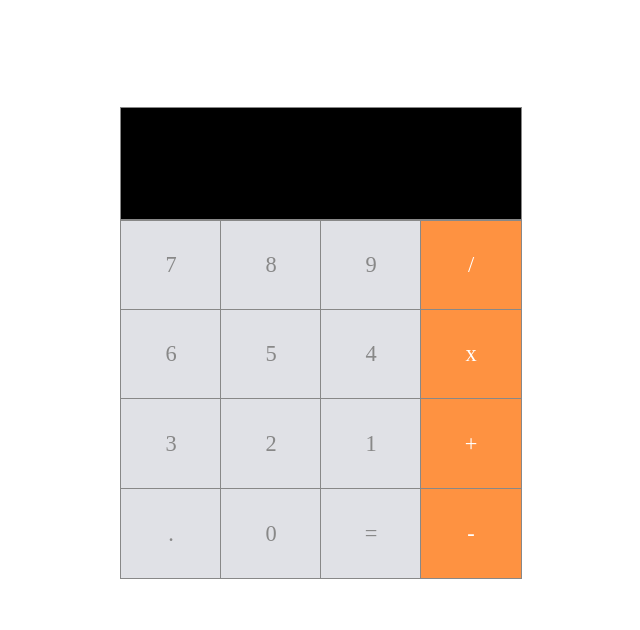
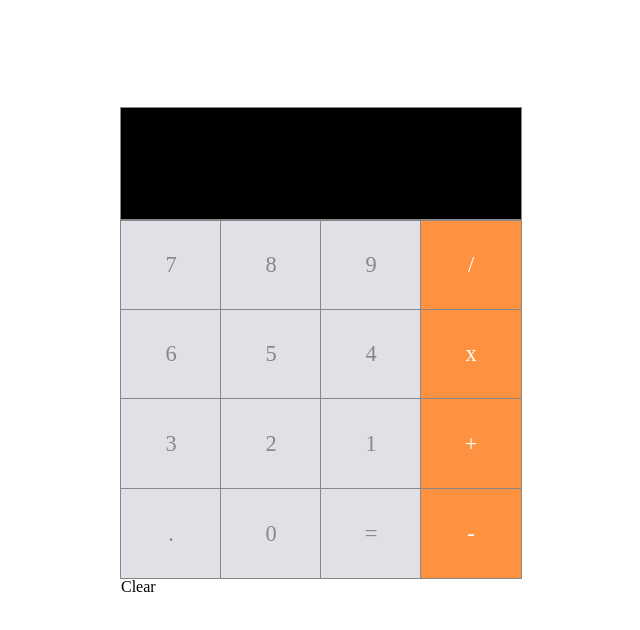
Before and after one commit to PeteSalcedo/Calculator-App, a React (Create React App) app: page / in a window 1280 px wide. Shown: the top 630 px of the page, without its empty margins (319-959 px from the left). Built offline with nearby package versions, Linux system fonts and the light colour scheme.

Commit message:
Clear button imported

```diff
--- a/src/App.js
+++ b/src/App.js
@@ -44,6 +44,7 @@ class App extends Component {
       <Button>=</Button>
       <Button>-</Button>
       </div>
+      <div className="row">Clear</div>
       </div>
 
       </div>
```
